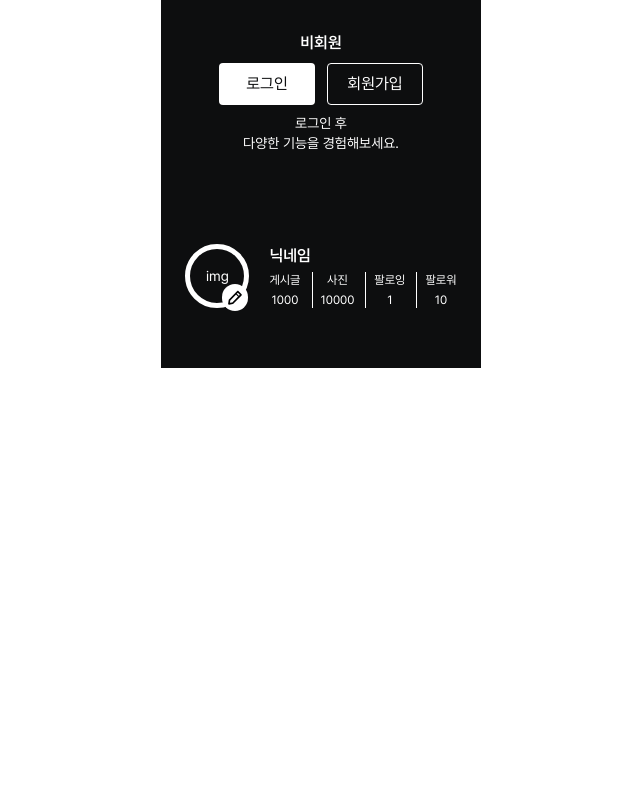
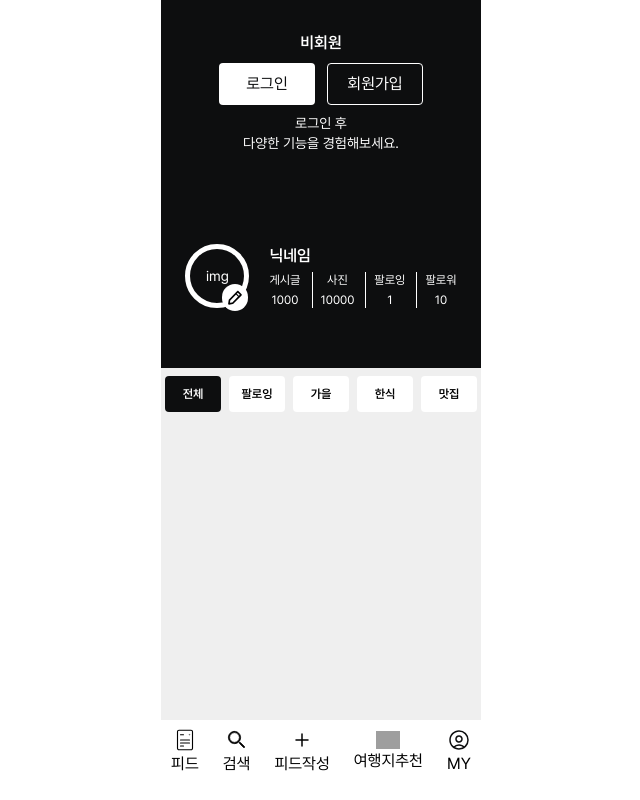
Before and after one commit to FRONTENDBOOTCAMP-12th/4th-SBPB, a Next.js app: page /feed in a window 1280 px wide. Shown: the whole page, without its empty margins (319-959 px from the left). Built offline with nearby package versions, Linux system fonts and the light colour scheme; grey boxes are pictures that could not be loaded.

Commit message:
[Feat] Feed 상단 Tag 컴포넌트 개발
- UI 작업

Resolves #12

```diff
--- a/src/app/feed/page.tsx
+++ b/src/app/feed/page.tsx
@@ -1,9 +1,18 @@
+import NavItems from '@/components/nav-items';
 import Profile from '@/components/profile';
+import TagBar from '@/features/feed/components/tag-bar';
+import { tm } from '@/utils/tw-merge';
 
 function FeedPage() {
   return (
-    <div className="w-80 m-auto flex flex-col items-center">
+    <div
+      className={tm(
+        'w-80 h-dvh m-auto flex flex-col items-center bg-[#efefef]'
+      )}
+    >
       <Profile />
+      <TagBar />
+      <NavItems />
     </div>
   );
 }
--- a/src/app/page.tsx
+++ b/src/app/page.tsx
@@ -1,5 +1,5 @@
-import Nav from '@/components/nav-items'
+import Nav from '@/components/nav-items';
 
 export default function Home() {
-  return <Nav />
+  return <Nav />;
 }
--- /dev/null
+++ b/src/features/feed/components/tag-bar.tsx
@@ -0,0 +1,74 @@
+'use client';
+
+import { tm } from '@/utils/tw-merge';
+import { useState } from 'react';
+
+interface TagTypes {
+  id: string;
+  value: string;
+  label: string;
+}
+
+const Tags: TagTypes[] = [
+  { id: 'tag-all', value: 'all', label: '전체' },
+  { id: 'tag-dev', value: 'dev', label: '팔로잉' },
+  { id: 'tag-autumn', value: 'autumn', label: '가을' },
+  { id: 'tag-korean', value: 'korean', label: '한식' },
+  { id: 'tag-food', value: 'food', label: '맛집' },
+];
+
+function TagBar() {
+  const [selectedTag, setSelectedTag] = useState<TagTypes['value']>('all');
+
+  return (
+    <fieldset className="w-full">
+      <legend className="sr-only">태그 선택</legend>
+
+      <div
+        role="radiogroup"
+        aria-labelledby="tag-label"
+        className={tm('flex gap-2 m-2')}
+      >
+        {Tags.map((tag) => (
+          <label
+            key={tag.id}
+            htmlFor={tag.id}
+            tabIndex={0}
+            onKeyDown={(e) => {
+              if (e.key === 'Enter' || e.key === ' ') {
+                setSelectedTag(tag.value);
+              }
+            }}
+            className={tm(`
+              w-14 h-9 text-xs font-semibold rounded-sm cursor-pointer
+              flex justify-center items-center bg-white hover:bg-accent/80 duration-300
+              peer-focus:ring-2 peer-focus:ring-accent
+            `)}
+          >
+            <input
+              type="radio"
+              id={tag.id}
+              name="tags"
+              value={tag.value}
+              className="peer hidden"
+              checked={selectedTag === tag.value}
+              onChange={() => setSelectedTag(tag.value)}
+              aria-checked={selectedTag === tag.value}
+            />
+            <span
+              className={tm(
+                selectedTag === tag.value &&
+                  'w-14 h-9 bg-primary text-white rounded-sm',
+                'flex justify-center items-center'
+              )}
+            >
+              {tag.label}
+            </span>
+          </label>
+        ))}
+      </div>
+    </fieldset>
+  );
+}
+
+export default TagBar;
```
